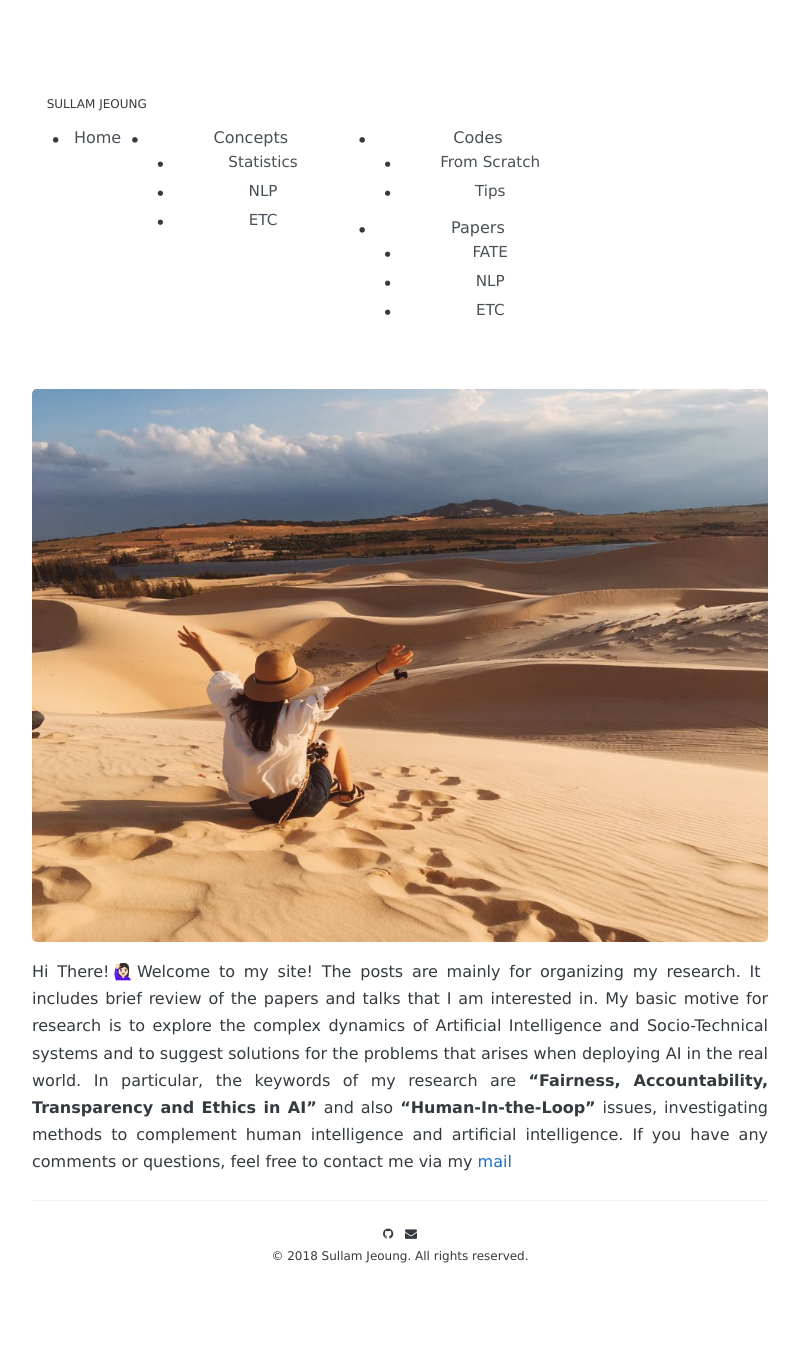
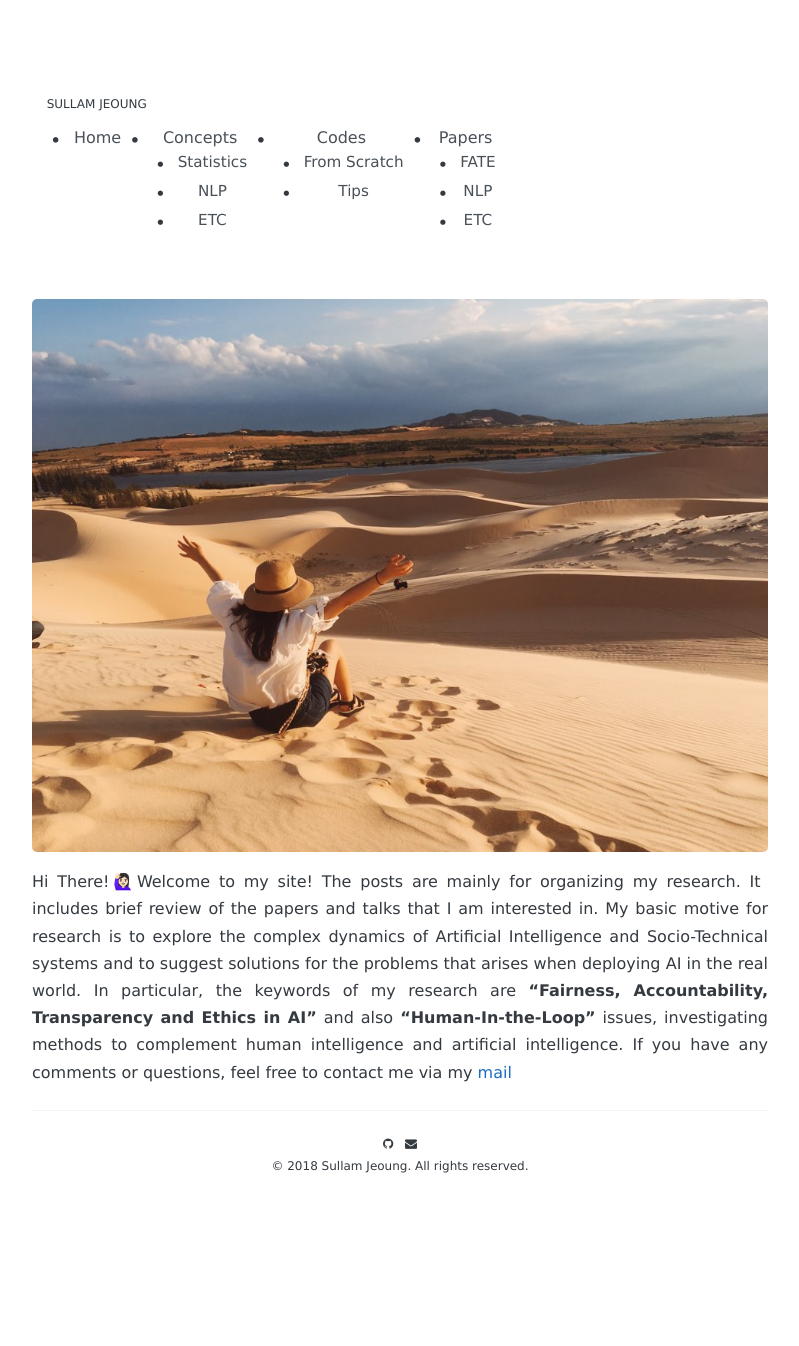
Before and after one commit to sullamij/sullamij.research.github.io, a Jekyll site: the page built from index.md, in a window 1280 px wide. Shown: the whole page, without its empty margins (240-1039 px from the left). Built offline with Jekyll 4.4.1, drawn with Linux system fonts in a browser that asks for light colours; some web fonts are replaced; the list of posts is cut into pages by our own code; after the commit the page ends 1256 px from its top, so only the background shows below that.

Commit message:
Update _site.scss

```diff
--- a/_sass/_site.scss
+++ b/_sass/_site.scss
@@ -121,8 +121,8 @@ body {
       padding:0px;
       margin:0px;
       border:0px;
-      width:200px;
-      z-index:200;
+      //width:200px;
+      //z-index:200;
     }
 
     li:hover ul{
```
